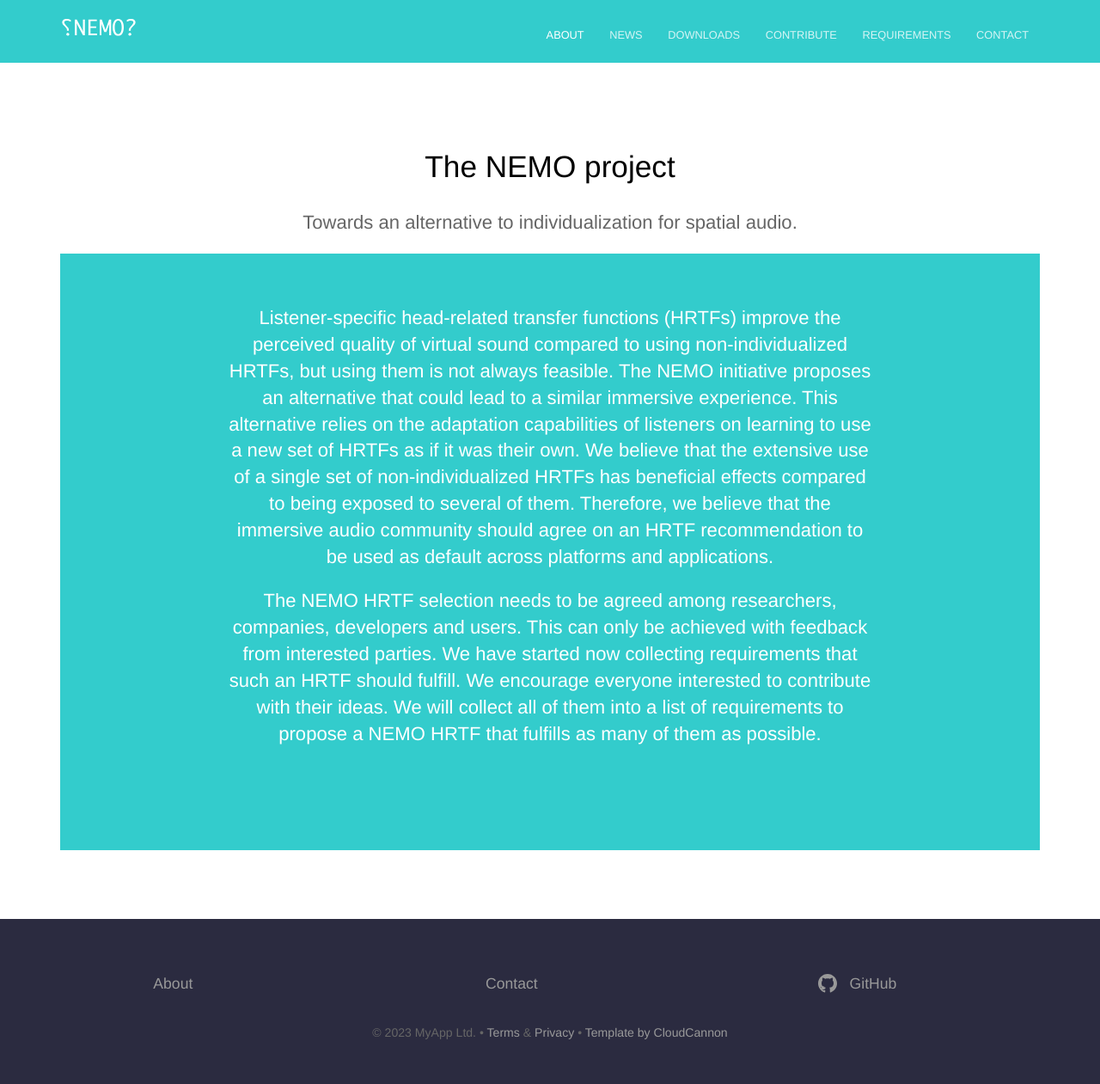
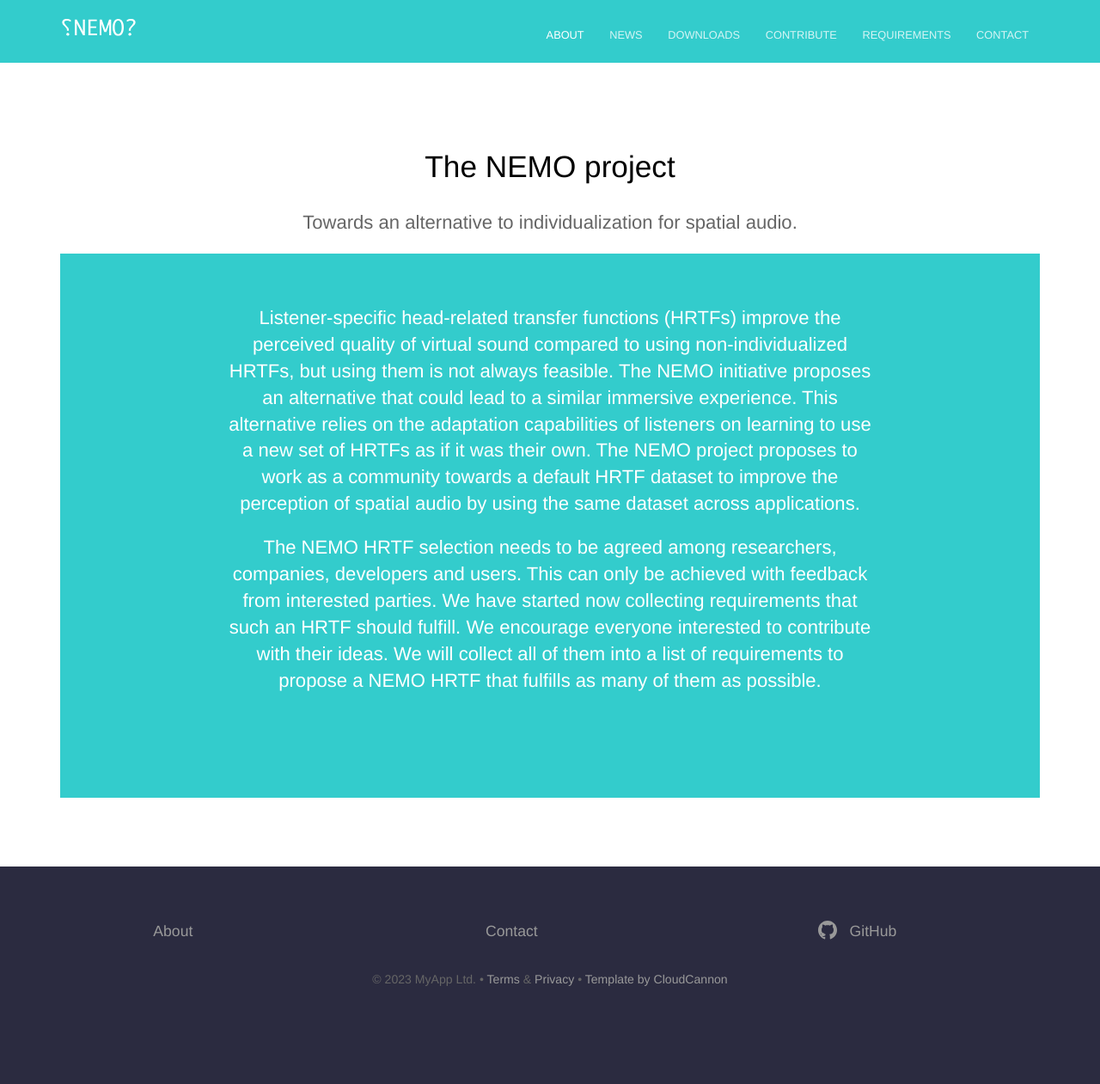
Before and after one commit to TheNEMOproject/TheNEMOproject.github.io, a Jekyll site: the page built from about.html, in a window 1280 px wide. Shown: the whole page at 86% size. Built offline with Jekyll 4.4.1, drawn with Linux system fonts in a browser that asks for light colours; after the commit the page ends 1200 px from its top, so only the background shows below that.

Commit message:
Update about.html

```diff
--- a/about.html
+++ b/about.html
@@ -5,7 +5,7 @@ description: Towards an alternative to individualization for spatial audio.
 <section class="hero">
 	<div class="text-container">
 		<h1 class="editable"><strong> </strong></h1>
-		<p class="subtext editable">Listener-specific head-related transfer functions (HRTFs) improve the perceived quality of virtual sound compared to using non-individualized HRTFs, but using them is not always feasible. The NEMO initiative proposes an alternative that could lead to a similar immersive experience. This alternative relies on the adaptation capabilities of listeners on learning to use a new set of HRTFs as if it was their own. We believe that the extensive use of a single set of non-individualized HRTFs has beneficial effects compared to being exposed to several of them. Therefore, we believe that the immersive audio community should agree on an HRTF recommendation to be used as default across platforms and applications.</p>
+		<p class="subtext editable">Listener-specific head-related transfer functions (HRTFs) improve the perceived quality of virtual sound compared to using non-individualized HRTFs, but using them is not always feasible. The NEMO initiative proposes an alternative that could lead to a similar immersive experience. This alternative relies on the adaptation capabilities of listeners on learning to use a new set of HRTFs as if it was their own. The NEMO project proposes to work as a community towards a default HRTF dataset to improve the perception of spatial audio by using the same dataset across applications.</p>
 		<h1 class="editable"><strong> </strong></h1>
 		<p class="subtext editable">The NEMO HRTF selection needs to be agreed among researchers, companies, developers and users. This can only be achieved with feedback from interested parties. We have started now collecting requirements that such an HRTF should fulfill. We encourage everyone interested to contribute with their ideas. We will collect all of them into a list of requirements to propose a NEMO HRTF that fulfills as many of them as possible. </p>
 	</div>
```
